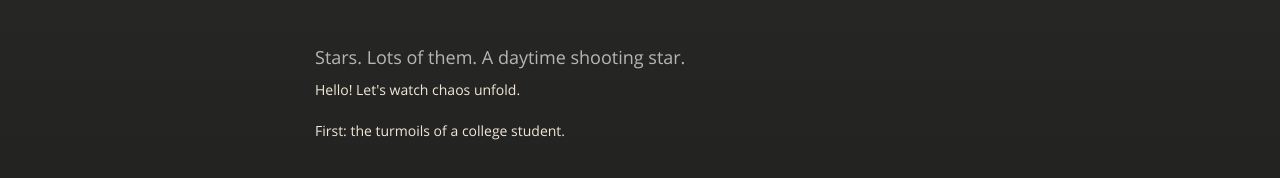
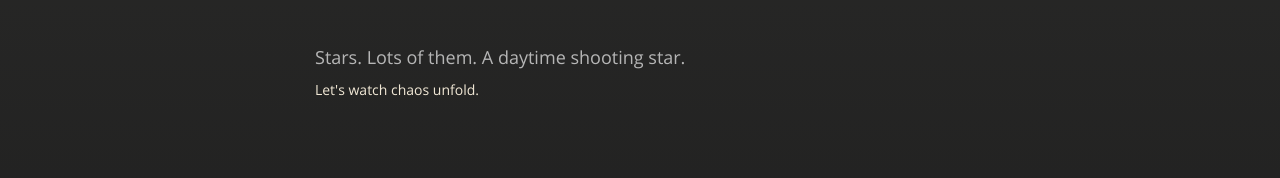
Before and after one commit to pingdi2015/pingdi2015.github.io, a plain HTML site: page index.html in a window 1280 px wide. Shown: the part 226-404 px from the top of the page. Drawn offline with nearby package versions, Linux system fonts and the light colour scheme.

Commit message:
Update index.html

```diff
--- a/index.html
+++ b/index.html
@@ -37,8 +37,7 @@
 
         <h3>
 <a id="stars-lots-of-them-a-daytime-shooting-star" class="anchor" href="#stars-lots-of-them-a-daytime-shooting-star" aria-hidden="true"><span class="octicon octicon-link"></span></a>Stars. Lots of them. A daytime shooting star.</h3>
-      <p>Hello! Let's watch chaos unfold.</p>
-      <p>First: the turmoils of a college student.</p>
+      <p>Let's watch chaos unfold.</p>
       </section>
 
     </div>
```
